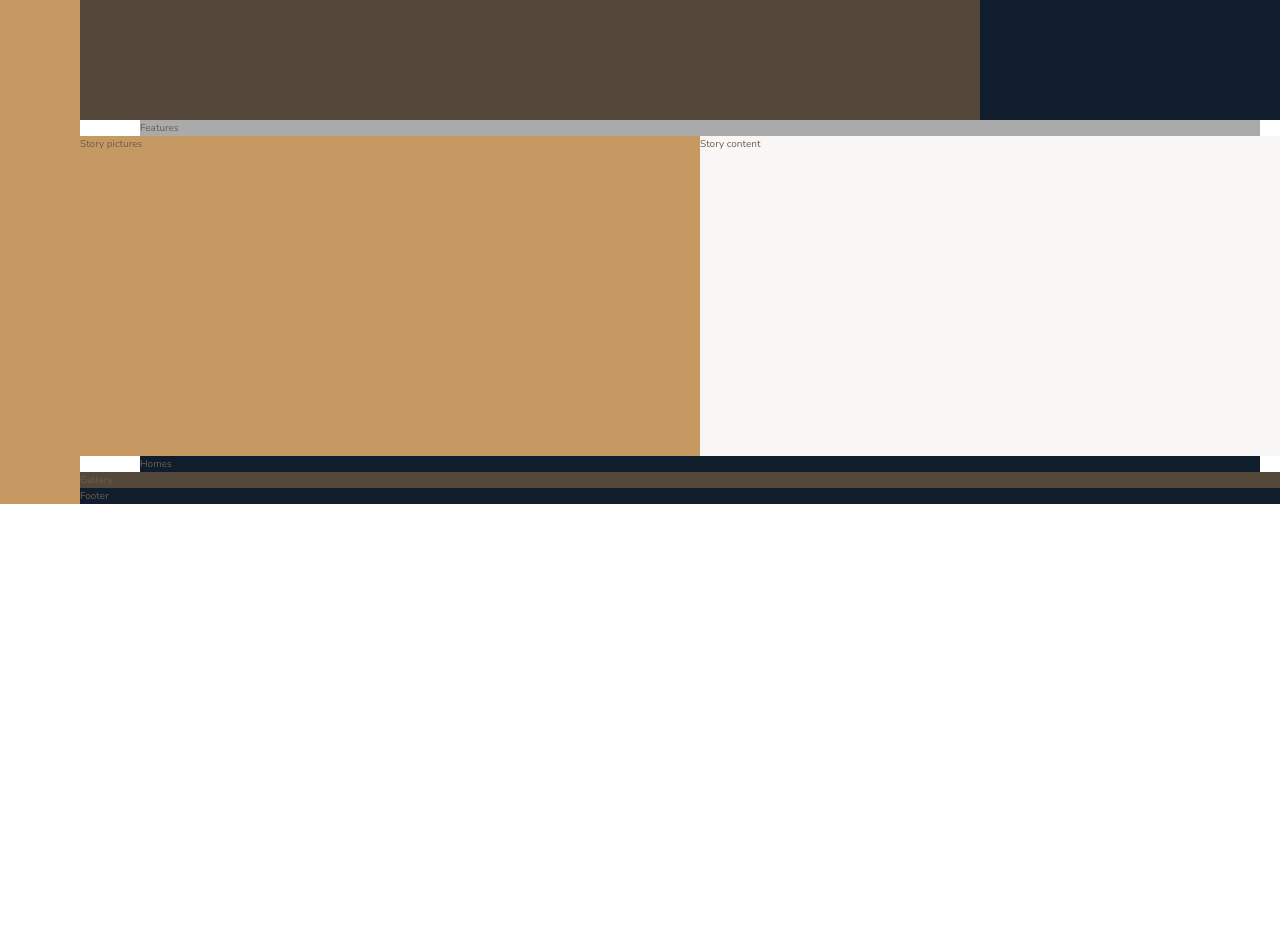
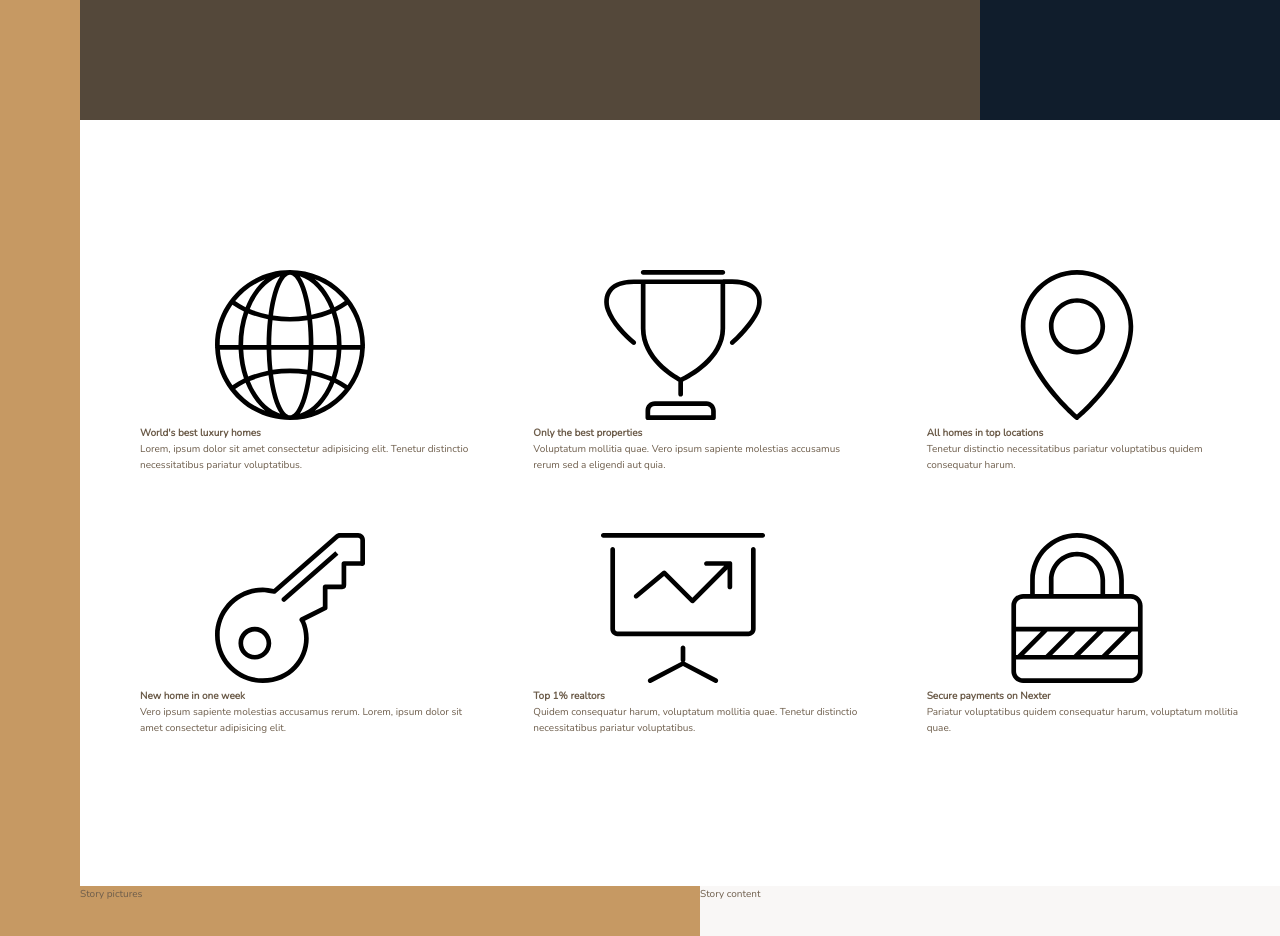
Before and after one commit to SabinaCristea/nexter-sass-project, a website: page index.html in a window 1280 px wide. Shown: the part 520-1456 px from the top of the page. Before the commit the page ends 1024 px from the top, so only its background shows below. Drawn offline with nearby package versions, Linux system fonts and the light colour scheme.

Commit message:
Built the features section

```diff
--- a/index.html
+++ b/index.html
@@ -21,7 +21,68 @@
 
     <div class="realtors">Top 3 realtors</div>
 
-    <div class="features">Features</div>
+    <section class="features">
+      <div class="feature">
+        <svg class="feature__icon">
+          <use xlink:href="img/sprite.svg#icon-global"></use>
+        </svg>
+        <h4 class="heading-4">World's best luxury homes</h4>
+        <p class="feature__text">
+          Lorem, ipsum dolor sit amet consectetur adipisicing elit. Tenetur
+          distinctio necessitatibus pariatur voluptatibus.
+        </p>
+      </div>
+      <div class="feature">
+        <svg class="feature__icon">
+          <use xlink:href="img/sprite.svg#icon-trophy"></use>
+        </svg>
+        <h4 class="heading-4">Only the best properties</h4>
+        <p class="feature__text">
+          Voluptatum mollitia quae. Vero ipsum sapiente molestias accusamus
+          rerum sed a eligendi aut quia.
+        </p>
+      </div>
+      <div class="feature">
+        <svg class="feature__icon">
+          <use xlink:href="img/sprite.svg#icon-map-pin"></use>
+        </svg>
+        <h4 class="heading-4">All homes in top locations</h4>
+        <p class="feature__text">
+          Tenetur distinctio necessitatibus pariatur voluptatibus quidem
+          consequatur harum.
+        </p>
+      </div>
+      <div class="feature">
+        <svg class="feature__icon">
+          <use xlink:href="img/sprite.svg#icon-key"></use>
+        </svg>
+        <h4 class="heading-4">New home in one week</h4>
+        <p class="feature__text">
+          Vero ipsum sapiente molestias accusamus rerum. Lorem, ipsum dolor sit
+          amet consectetur adipisicing elit.
+        </p>
+      </div>
+      <div class="feature">
+        <svg class="feature__icon">
+          <use xlink:href="img/sprite.svg#icon-presentation"></use>
+        </svg>
+        <h4 class="heading-4">Top 1% realtors</h4>
+        <p class="feature__text">
+          Quidem consequatur harum, voluptatum mollitia quae. Tenetur distinctio
+          necessitatibus pariatur voluptatibus.
+        </p>
+      </div>
+      <div class="feature">
+        <svg class="feature__icon">
+          <use xlink:href="img/sprite.svg#icon-lock"></use>
+        </svg>
+        <h4 class="heading-4">Secure payments on Nexter</h4>
+        <p class="feature__text">
+          Pariatur voluptatibus quidem consequatur harum, voluptatum mollitia
+          quae.
+        </p>
+      </div>
+    </section>
 
     <div class="story__pictures">Story pictures</div>
 
--- a/sass/_features.scss
+++ b/sass/_features.scss
@@ -1,4 +1,10 @@
 .features {
-  background-color: $color-grey-light-2;
+  // background-color: $color-grey-light-2;
   grid-column: center-start / center-end;
+
+  margin: 15rem 0;
+
+  display: grid;
+  grid-template-columns: repeat(3, 1fr);
+  gap: 6rem;
 }
```
Also changed, not shown: css/style.css.
